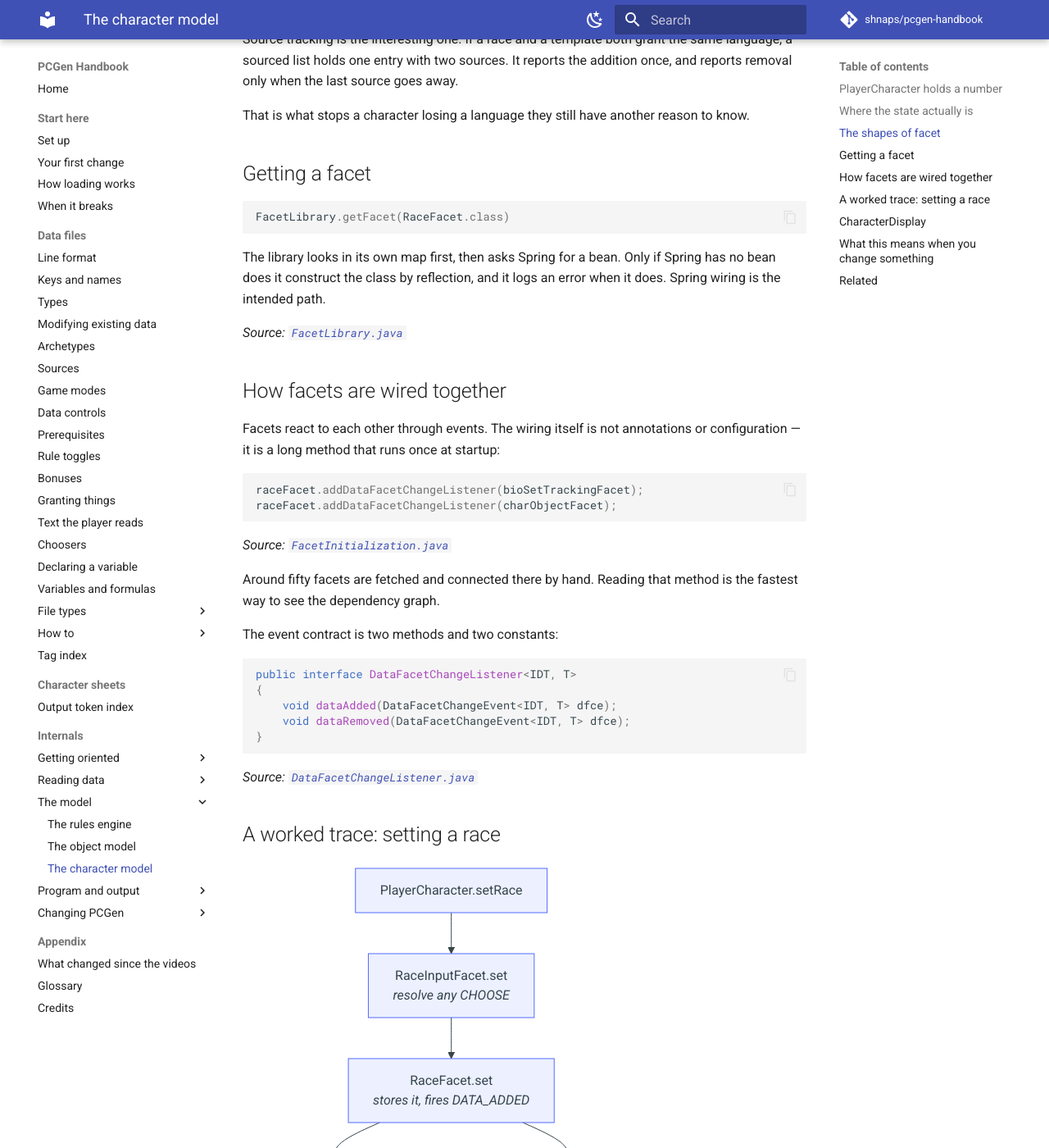
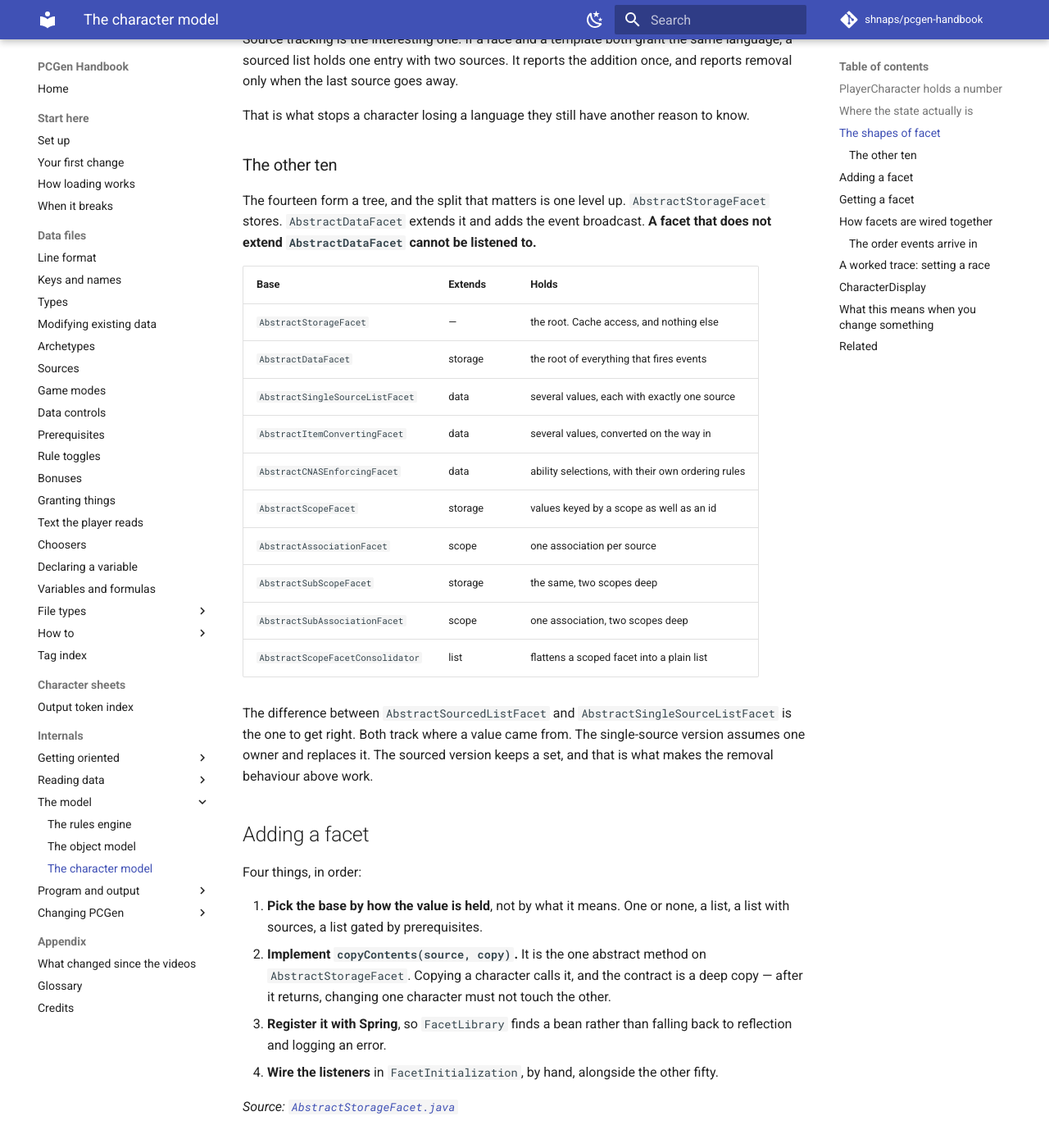
Before and after one commit to shnaps/pcgen-handbook, an MkDocs documentation site: the page built from docs/internals/facets.md, in a window 1280 px wide and 1400 px high, scrolled down 1563 px. Shown: the whole window at 82% size. Built offline with MkDocs 1.6.1 and Material for MkDocs 9.7.7, drawn with Linux system fonts in a browser that asks for light colours; comment, search, counter and statistics services are not loaded; some of the changed text lies outside the part shown.

Commit message:
Fill the three named facet gaps in place, backlog item 6
A second facets page would have duplicated the first, so facets.md gains the
missing material instead: 885 words to 1,356.

All fourteen base classes, arranged as the tree they are. The edge that matters
is AbstractDataFacet extending AbstractStorageFacet to add the event broadcast —
a facet below the wrong one cannot be listened to. Also the pair most easily
confused: AbstractSourcedListFacet keeps a set of sources while
AbstractSingleSourceListFacet assumes one and replaces it.

Event order, which is deterministic and stated only in code. Listeners sit in a
TreeMap keyed by priority so priorities fire ascending, and within a priority
registration order holds because the array is prepended and read back to front.
Four registrations use a non-zero priority and together they are the model's
ordering rules: 1, 1000, 2000, 5000. Everything else defaults to zero and runs
before all four.

And the four steps to add one, including the copyContents deep-copy contract.

Co-Authored-By: Claude Opus 5 (1M context) <noreply@anthropic.com>

````diff
--- a/docs/internals/facets.md
+++ b/docs/internals/facets.md
@@ -73,6 +73,45 @@ and reports removal only when the last source goes away.
 
 That is what stops a character losing a language they still have another reason to know.
 
+### The other ten
+
+The fourteen form a tree, and the split that matters is one level up.
+`AbstractStorageFacet` stores. `AbstractDataFacet` extends it and adds the event
+broadcast. **A facet that does not extend `AbstractDataFacet` cannot be listened to.**
+
+| Base | Extends | Holds |
+|---|---|---|
+| `AbstractStorageFacet` | — | the root. Cache access, and nothing else |
+| `AbstractDataFacet` | storage | the root of everything that fires events |
+| `AbstractSingleSourceListFacet` | data | several values, each with exactly one source |
+| `AbstractItemConvertingFacet` | data | several values, converted on the way in |
+| `AbstractCNASEnforcingFacet` | data | ability selections, with their own ordering rules |
+| `AbstractScopeFacet` | storage | values keyed by a scope as well as an id |
+| `AbstractAssociationFacet` | scope | one association per source |
+| `AbstractSubScopeFacet` | storage | the same, two scopes deep |
+| `AbstractSubAssociationFacet` | scope | one association, two scopes deep |
+| `AbstractScopeFacetConsolidator` | list | flattens a scoped facet into a plain list |
+
+The difference between `AbstractSourcedListFacet` and `AbstractSingleSourceListFacet` is
+the one to get right. Both track where a value came from. The single-source version
+assumes one owner and replaces it. The sourced version keeps a set, and that is what
+makes the removal behaviour above work.
+
+## Adding a facet
+
+Four things, in order:
+
+1. **Pick the base by how the value is held**, not by what it means. One or none, a
+   list, a list with sources, a list gated by prerequisites.
+2. **Implement `copyContents(source, copy)`.** It is the one abstract method on
+   `AbstractStorageFacet`. Copying a character calls it, and the contract is a deep
+   copy — after it returns, changing one character must not touch the other.
+3. **Register it with Spring**, so `FacetLibrary` finds a bean rather than falling back
+   to reflection and logging an error.
+4. **Wire the listeners** in `FacetInitialization`, by hand, alongside the other fifty.
+
+*Source: [`AbstractStorageFacet.java`](https://github.com/PCGen/pcgen/blob/d262f8b44952860ff857132035fb32d8d11361fa/code/src/java/pcgen/cdom/facet/base/AbstractStorageFacet.java)*
+
 ## Getting a facet
 
 ```java
@@ -99,6 +138,27 @@ raceFacet.addDataFacetChangeListener(charObjectFacet);
 
 Around fifty facets are fetched and connected there by hand. Reading that method is the
 fastest way to see the dependency graph.
+
+### The order events arrive in
+
+Listeners are held in a `TreeMap` keyed by an integer priority, so priorities fire in
+ascending order. Within one priority, listeners fire in the order they registered — the
+list is built by prepending and read back to front.
+
+Almost everything uses the default priority of zero. Four places do not, and they are
+the ordering rules of the character model stated in code:
+
+| Priority | Facet | Why it waits |
+|---|---|---|
+| 1 | `NaturalEquipSetFacet` | after natural weapons exist |
+| 1000 | `BonusActiviationFacet` | after the granting facets have run |
+| 2000 | `MovementResultFacet` | after bonuses are active |
+| 5000 | `CalcBonusFacet` | last, once everything else settled |
+
+A new listener at the default priority runs before all four. If it depends on bonuses
+being active, it needs a number above 1000.
+
+*Source: [`AbstractDataFacet.java`](https://github.com/PCGen/pcgen/blob/d262f8b44952860ff857132035fb32d8d11361fa/code/src/java/pcgen/cdom/facet/base/AbstractDataFacet.java)*
 
 The event contract is two methods and two constants:
 
````
Also changed, not shown: BACKLOG.md (+1 -1 lines), log.md (+32 -0 lines).
